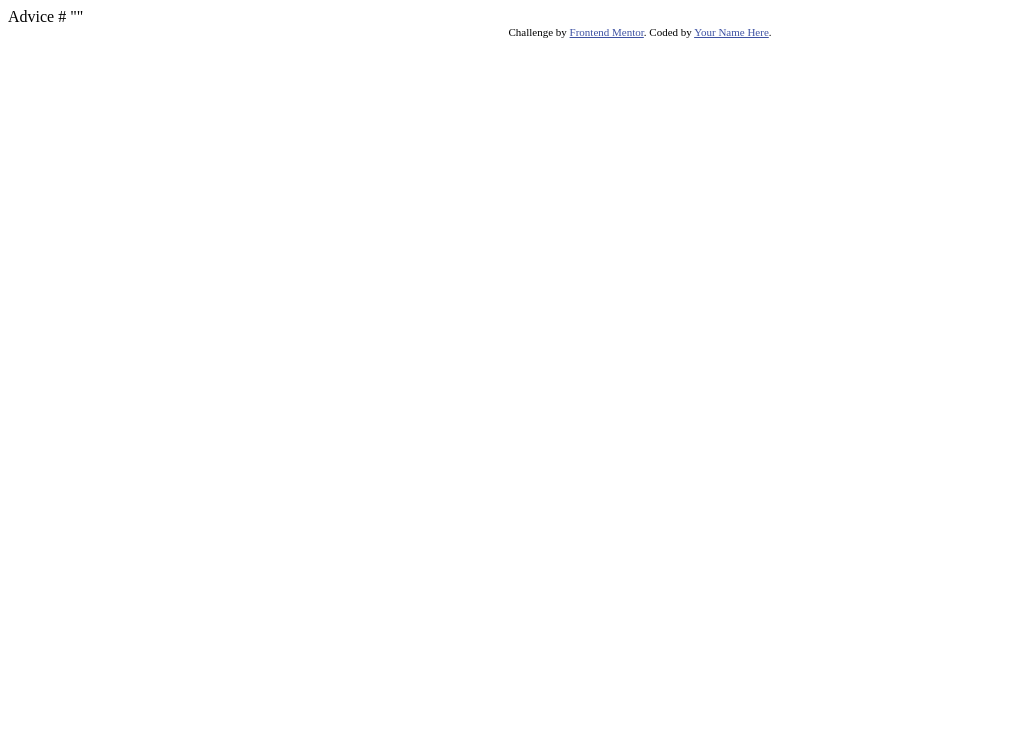
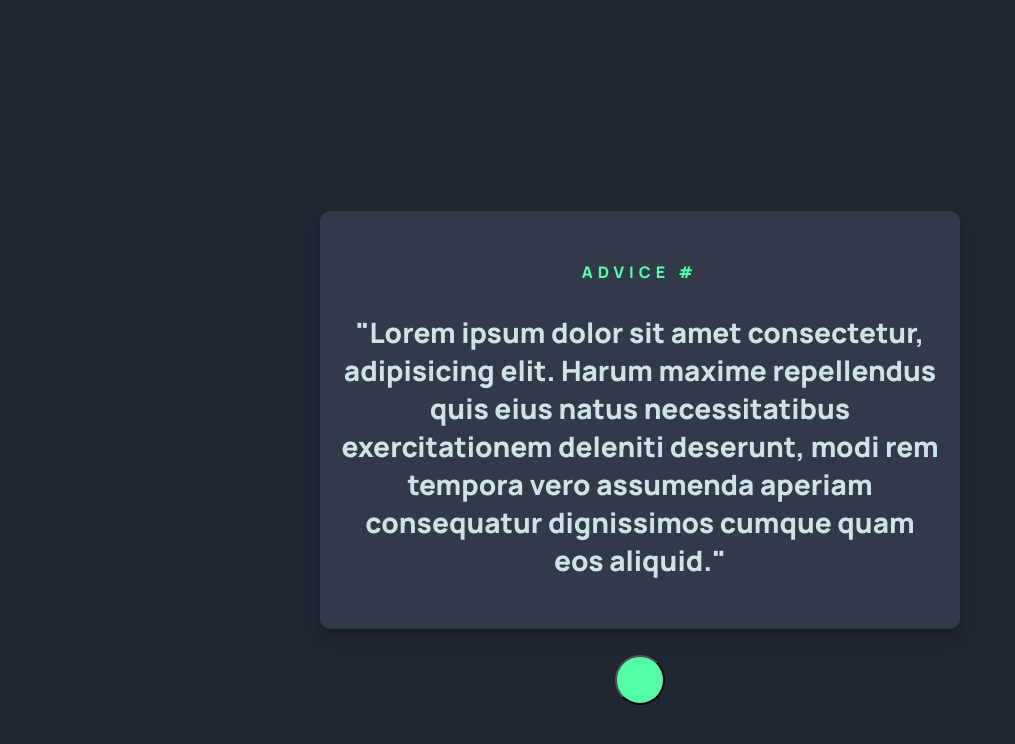
Before and after one commit to falcettijr/Gerador-de-conselhos, a plain HTML site: page index.html in a window 1280 px wide. Shown: the whole page, without its empty margins (0-1015 px from the left). Drawn offline with Linux system fonts and the light colour scheme.

Commit message:
first commit

```diff
--- a/index.html
+++ b/index.html
@@ -1,28 +1,44 @@
 <!DOCTYPE html>
 <html lang="en">
-<head>
-  <meta charset="UTF-8">
-  <meta name="viewport" content="width=device-width, initial-scale=1.0"> <!-- displays site properly based on user's device -->
+  <head>
+    <meta charset="UTF-8" />
+    <meta name="viewport" content="width=device-width, initial-scale=1.0" />
 
-  <link rel="icon" type="image/png" sizes="32x32" href="./images/favicon-32x32.png">
+    <link
+      rel="icon"
+      type="image/png"
+      sizes="32x32"
+      href="./images/favicon-32x32.png"
+    />
 
-  <title>Frontend Mentor | Advice generator app</title>
+    <link rel="stylesheet" href="style.css" />
+    <title>Gerador de Conselhos</title>
+  </head>
+  <body>
+    <div class="container">
+      <p class="advice-number">Advice #</p>
+      <p class="advice-text">
+        "Lorem ipsum dolor sit amet consectetur, adipisicing elit. Harum maxime
+        repellendus quis eius natus necessitatibus exercitationem deleniti
+        deserunt, modi rem tempora vero assumenda aperiam consequatur
+        dignissimos cumque quam eos aliquid."
+      </p>
+    </div>
+    <button class="dice"></button>
+  </body>
+  <script>
+    const button = document.querySelector(".dice");
+    const adviceNumber = document.querySelector(".advice-number");
+    const adviceText = document.querySelector(".advice-text");
 
-  <!-- Feel free to remove these styles or customise in your own stylesheet 👍 -->
-  <style>
-    .attribution { font-size: 11px; text-align: center; }
-    .attribution a { color: hsl(228, 45%, 44%); }
-  </style>
-</head>
-<body>
-
-  Advice #<!-- Advice ID goes here -->
-
-  "<!-- Advice text goes here -->"
-
-  <div class="attribution">
-    Challenge by <a href="https://www.frontendmentor.io?ref=challenge" target="_blank">Frontend Mentor</a>.
-    Coded by <a href="#">Your Name Here</a>.
-  </div>
-</body>
+    const url = "https://api.adviceslip.com/advice";
+    button.addEventListener("click", () => {
+      fetch(url)
+        .then((response) => response.json())
+        .then((data) => {
+          adviceNumber.innerText = `Advice # ${data.slip.id}`;
+          adviceText.innerText = `"${data.slip.advice}"`;
+        });
+    });
+  </script>
 </html>
--- /dev/null
+++ b/style.css
@@ -0,0 +1,54 @@
+@import url('https://fonts.googleapis.com/css2?family=Manrope:wght@800&display=swap');
+
+body {
+    background-color: #202632;
+    font-family: 'Manrope', sans-serif;
+    display: flex;
+    align-items: center;
+    justify-content: center;
+    height: 100vh;
+    margin: 0;
+    overflow: hidden;
+    padding: 20px;
+    flex-direction: column;
+}
+
+.container{
+    background-color: #323a49;
+    border-radius: 10px;
+    box-shadow: 0 10px 20px rgba(0, 0, 0, 0.1), 0 6px 6px rgba(0, 0, 0, 0.1);
+    padding: 50px 20px;
+    text-align: center;
+    max-width: 100%;
+    width: 600px;
+    display: flex;
+    flex-direction: column;
+    position: relative;
+}
+
+.advice-number {
+    color: #52ffa8;
+    font-size: 16px;
+    text-transform: uppercase;
+    margin: 0;
+    letter-spacing: 5px;
+    margin-bottom: 30px;
+}
+
+.advice-text {
+    color: #cee3e9;
+    font-size: 28px;
+    margin: 0;
+}
+
+.dice{
+    background-color: #52ffa8;
+    border-radius: 100%;
+    height: 50px;
+    width: 50px;
+    margin: 30px auto;
+    padding: 10px;
+    cursor: pointer;
+    position: absolute;
+    bottom: 65px;
+}
```
Also changed, not shown: 3 other files.
